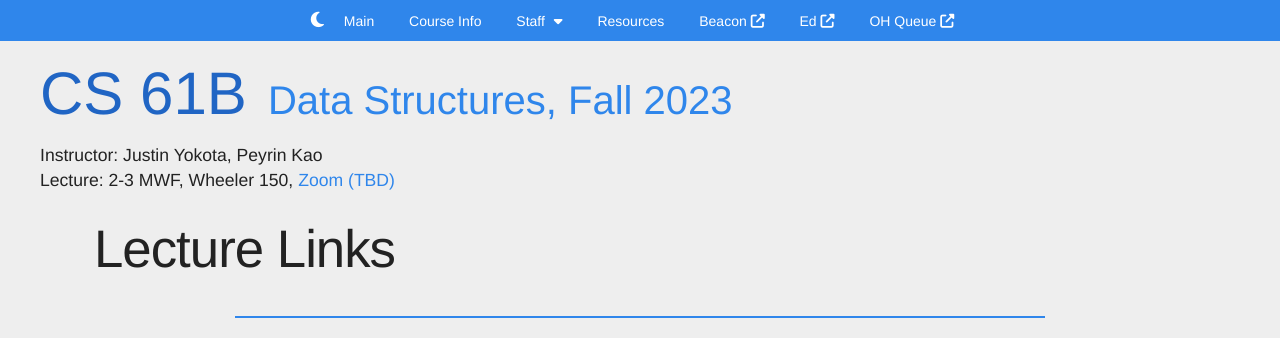
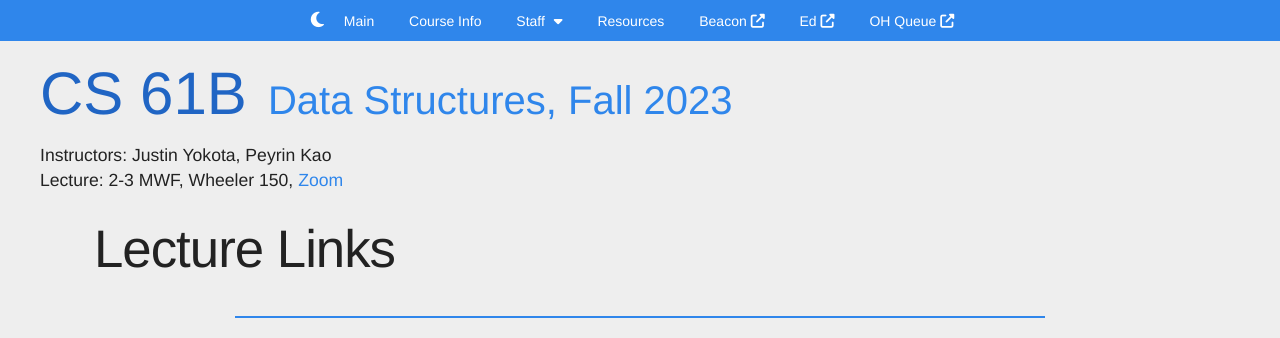
Before and after one commit to Berkeley-CS61B/website-fa23, a Jekyll site: the page built from lec.html, in a window 1280 px wide. Shown: the top 338 px of the page. Built offline with Jekyll 4.4.1, drawn with Linux system fonts in a browser that asks for light colours; nearby versions of some CDN libraries; comment, search, counter and statistics services are not loaded.

Commit message:
lecture link

```diff
--- a/_layouts/default.html
+++ b/_layouts/default.html
@@ -11,9 +11,13 @@
       >
     </div>
     <div id="courseinfo">
-      Instructor: Justin Yokota, Peyrin Kao
+      Instructors: Justin Yokota, Peyrin Kao
       <br />
-      Lecture: 2-3 MWF, Wheeler 150, <a href="#">Zoom (TBD)</a>
+      Lecture: 2-3 MWF, Wheeler 150,
+      <a
+        href="https://berkeley.zoom.us/j/92840305012?pwd=ZlRCU3hvOUlDOWsvMU85bEhsZVNaUT09"
+        >Zoom</a
+      >
       <br />
     </div>
     {% endif %}
```
